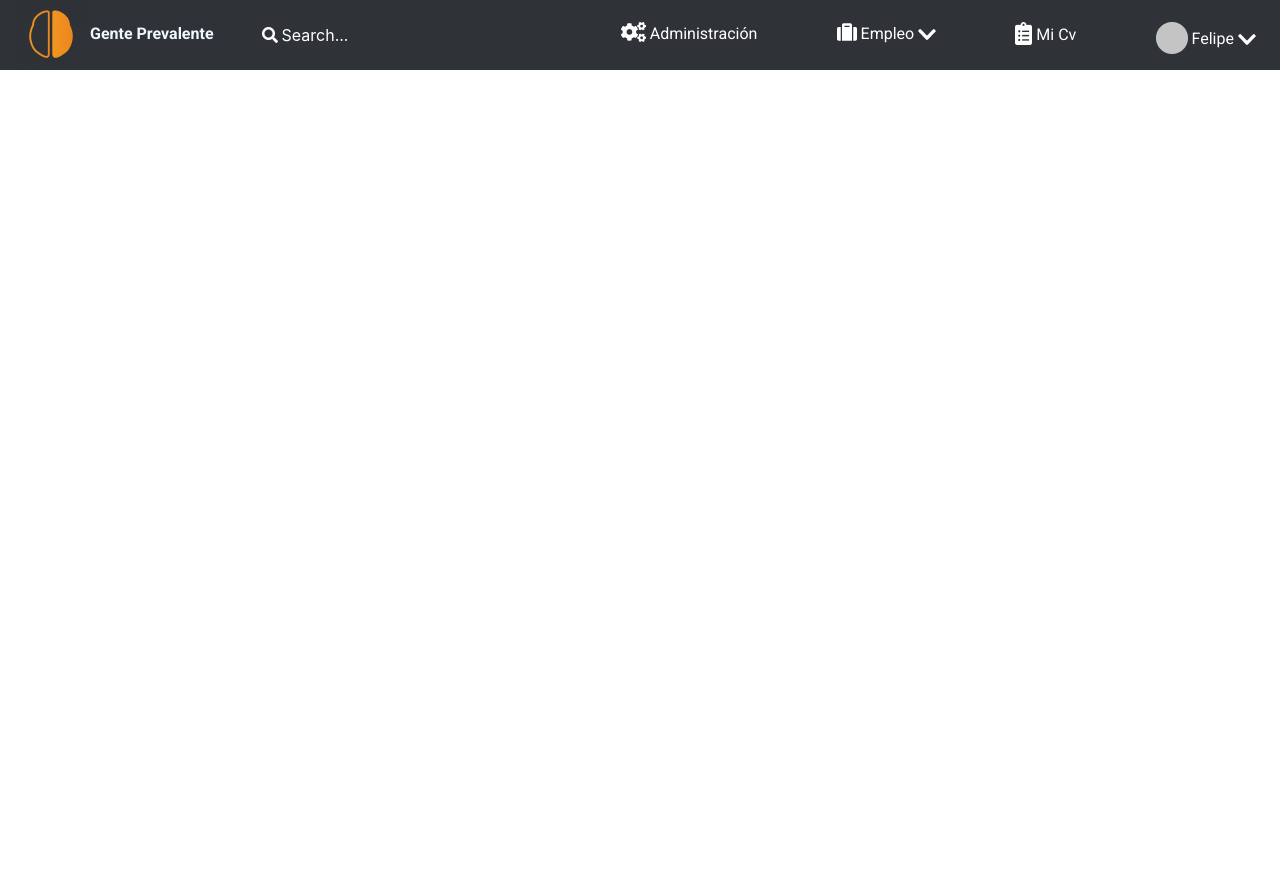
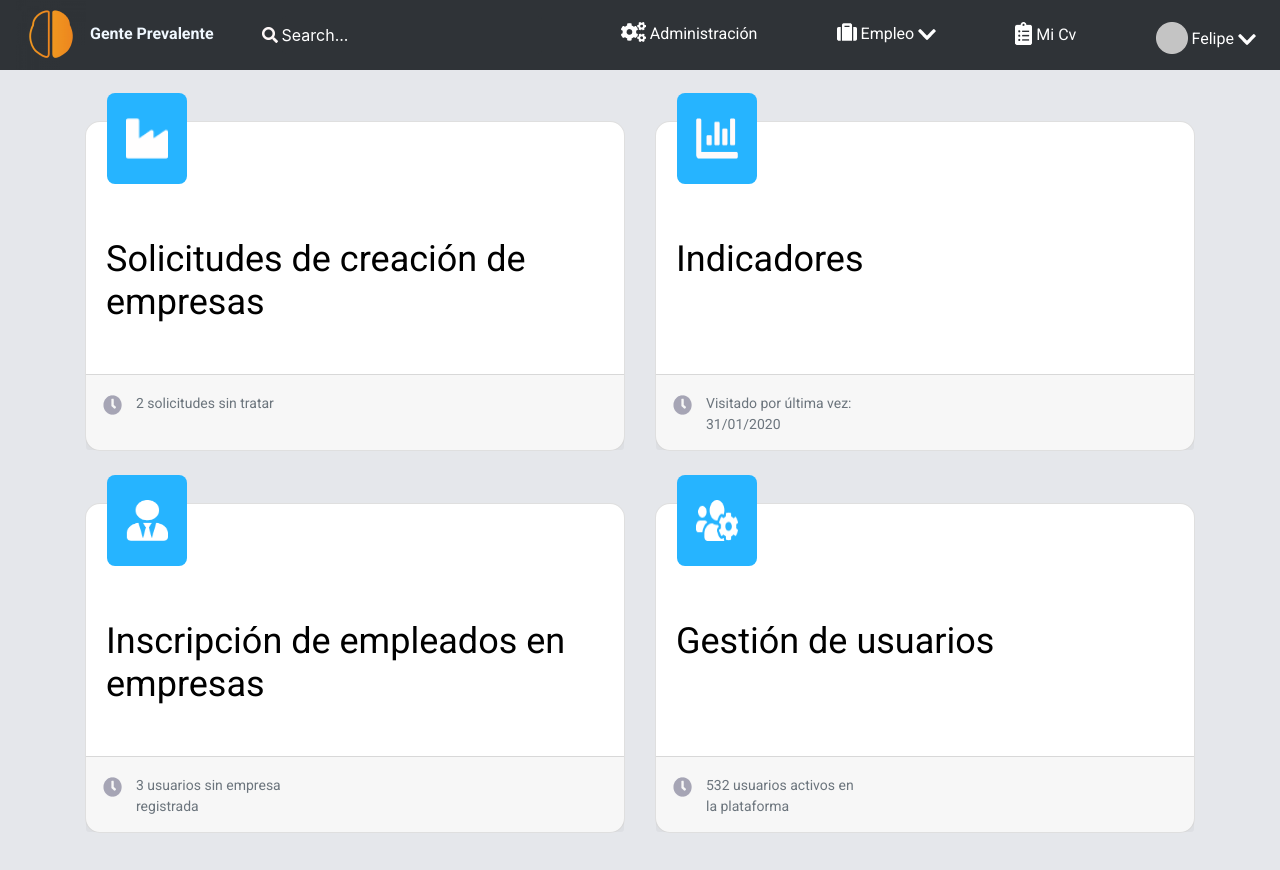
Before and after one commit to folayao/gente_prevalente, a React app: page / in a window 1280 px wide. Before the commit the page ends 800 px from the top, so only its background shows below. Built offline with nearby package versions, Linux system fonts and the light colour scheme.

Commit message:
El diseño de la pagina principal ya esta listo

```diff
--- a/public/index.html
+++ b/public/index.html
@@ -6,6 +6,11 @@
     <meta name="viewport" content="width=device-width, initial-scale=1.0">
     <title>Gente Prevalente</title>
 </head>
+<style>
+    body{
+        background-color: #E5E7EB;
+    }
+</style>
 <body>
     <div id="root"></div>
 </body>
--- /dev/null
+++ b/src/assets/styles/components/Card.scss
@@ -0,0 +1,54 @@
+@import "../vars.scss";
+
+.contenedor__card {
+    margin-top: -3.5%;
+
+    .icono {
+        z-index: 2;
+        top: 15%;
+        left: 22px;
+        width: 5em;
+        height: 5.7em;
+        padding: 25px;
+        padding-left: 19px;
+        padding-right: 19px;
+        background-color: $BlueGMD;
+        position: relative;
+        border-radius: 8px;
+    }
+
+    .card {
+        border-radius: 15px;
+        height: 330px;
+
+        z-index: 1;
+        .card-body {
+            z-index: 1;
+            border-radius: 5px;
+            position: relative;
+            box-shadow: 0px 4px 4px 0px #000000 25%;
+            .card-title {
+                color: black;
+                font-family: $roboto;
+                font-size: 36px;
+                font-weight: 400;
+            }
+        }
+        .card-footer{
+            padding: 0px;
+            height: 76px;
+            .card-text{
+                font-family: $roboto;
+                font-weight: 400;
+                font-size: 14px;
+                position: relative;
+                left: 50px;
+                bottom: 22px;
+                width: 30%;
+                .card__footer--img{
+                    padding-right: 10px;
+                }
+            }
+        }
+    }
+}
--- a/src/assets/styles/components/Header.scss
+++ b/src/assets/styles/components/Header.scss
@@ -51,4 +51,5 @@
             color: $GrayNavBarGMD;
         }
     }
+
 }
--- /dev/null
+++ b/src/assets/styles/containers/Home.scss
@@ -0,0 +1,6 @@
+@import '../vars.scss';
+
+
+.container{
+    margin-bottom: 110px;
+}
--- a/src/assets/styles/vars.scss
+++ b/src/assets/styles/vars.scss
@@ -1,5 +1,9 @@
 @import url('https://fonts.googleapis.com/css2?family=Roboto:ital,wght@0,100;0,300;0,400;0,500;0,700;0,900;1,100;1,300;1,400;1,700;1,900&display=swap');
 
 $GrayNavBarGMD: #2F3337;
+$BlueGMD: #26B4FF;
+
+$bg-grayGDM: #E5E7EB;
+
 $blanco: #ffff;
 $roboto: 'Roboto', sans-serif;
--- /dev/null
+++ b/src/components/Card.jsx
@@ -0,0 +1,39 @@
+import React, { Component } from 'react'
+
+import '../assets/styles/components/Card.scss'
+import reloj from '../assets/static/icons/reloj.png'
+
+class Card extends Component {
+
+
+    render() {
+        const { icon, titulo, info } = this.props
+        return (
+
+            <>
+
+                <div className=" col-6 contenedor__card">
+                    <img src={icon} alt="" className="icono" />
+                    <div className="card">
+                        <div className="card-body">
+                            <br />
+                            <br />
+                            <br />
+                            <br />
+                            <h4 className="card-title">{titulo}</h4>
+
+                        </div>
+                        <div className="card-footer text-muted ">
+                            <img src={reloj} alt="" className="card__footer--img" style={{paddingLeft: 17, paddingTop:20}}/>
+                            <div className="card-text ">
+                                {info}
+                            </div>
+                        </div>
+                    </div>
+                </div>
+            </>
+        )
+    }
+}
+
+export default Card;
--- a/src/components/Header.jsx
+++ b/src/components/Header.jsx
@@ -19,7 +19,7 @@ export default class Header extends Component {
                 <a className="navbar__container--title" href="#" style={{ paddingTop: 0, paddingBottom: 0 }}><img src={logo} className="" alt="Logo Gente Prevalente" /> Gente Prevalente</a>
                 <button className="navbar-toggler d-lg-none" style={{ border: 0 }} type="button" data-toggle="collapse" data-target="#collapsibleNavId" aria-controls="collapsibleNavId"
                     aria-expanded="false" aria-label="Toggle navigation"><img src={menu} alt="" /></button>
-                <div className="collapse navbar-collapse ml-sm-5 ml-md-5 " id="collapsibleNavId">
+                <div className="collapse navbar-collapse ml-md-5" id="collapsibleNavId">
                     <img src={lupa} alt="" className="pr-1" />
                     <form className="form-inline  ml-0 mt-3 mt-sm-0 mt-md-0 my-lg-0">
                         <input className="form-control mr-sm-2" style={{ paddingLeft: 0 }}
--- a/src/containers/Home.jsx
+++ b/src/containers/Home.jsx
@@ -1,11 +1,46 @@
 import React, { Component } from 'react'
+import Card from '../components/Card'
 
+/* Imgs */
+import factory from '../assets/static/icons/factory.png'
+import empleado from '../assets/static/icons/empleado.png'
+import gestion from '../assets/static/icons/gestion.png'
+import indicadores from '../assets/static/icons/indicadores.png'
+/* Styles */
+import '../assets/styles/containers/Home.scss'
 class Home extends Component {
     render() {
         return (
-            <div>
-                <h1></h1>
-            </div>
+            <>
+                <div className="container">
+
+                    <div className="row">
+                            <Card
+                                icon={factory}
+                                titulo="Solicitudes de creación de empresas"
+                                info="2 solicitudes sin tratar"
+                            />
+                            <Card
+                                icon={indicadores}
+                                titulo="Indicadores"
+                                info="Visitado por última vez: 31/01/2020"
+                            />
+
+                    </div>
+                    <div className="row">
+                            <Card
+                                icon={empleado}
+                                titulo="Inscripción de empleados en empresas"
+                                info="3 usuarios sin empresa registrada"
+                            />
+                            <Card
+                                icon={gestion}
+                                titulo="Gestión de usuarios"
+                                info="532 usuarios activos en la plataforma"
+                            />
+                    </div>
+                </div>
+            </>
         )
     }
 }
--- a/src/index.js
+++ b/src/index.js
@@ -3,13 +3,14 @@ import ReactDOM from 'react-dom'
 import { BrowserRouter } from 'react-router-dom';
 
 import App from './routes/App'
-
+import './assets/styles/App.scss'
 /* Bootstrap */
 import $ from 'jquery';
 import popper from 'popper.js';
 import '../node_modules/bootstrap/dist/css/bootstrap.min.css';
 import '../node_modules/bootstrap/dist/js/bootstrap.min';
 
+document.body.style ='background: #E5E7EB '
 
 ReactDOM.render(
     <BrowserRouter>
```
Also changed, not shown: src/assets/static/icons/empleado.png (added), src/assets/static/icons/factory.png (added), src/assets/static/icons/gestion.png (added), src/assets/static/icons/indicadores.png (added), src/assets/static/icons/reloj.png (added), src/assets/styles/App.scss (added).
